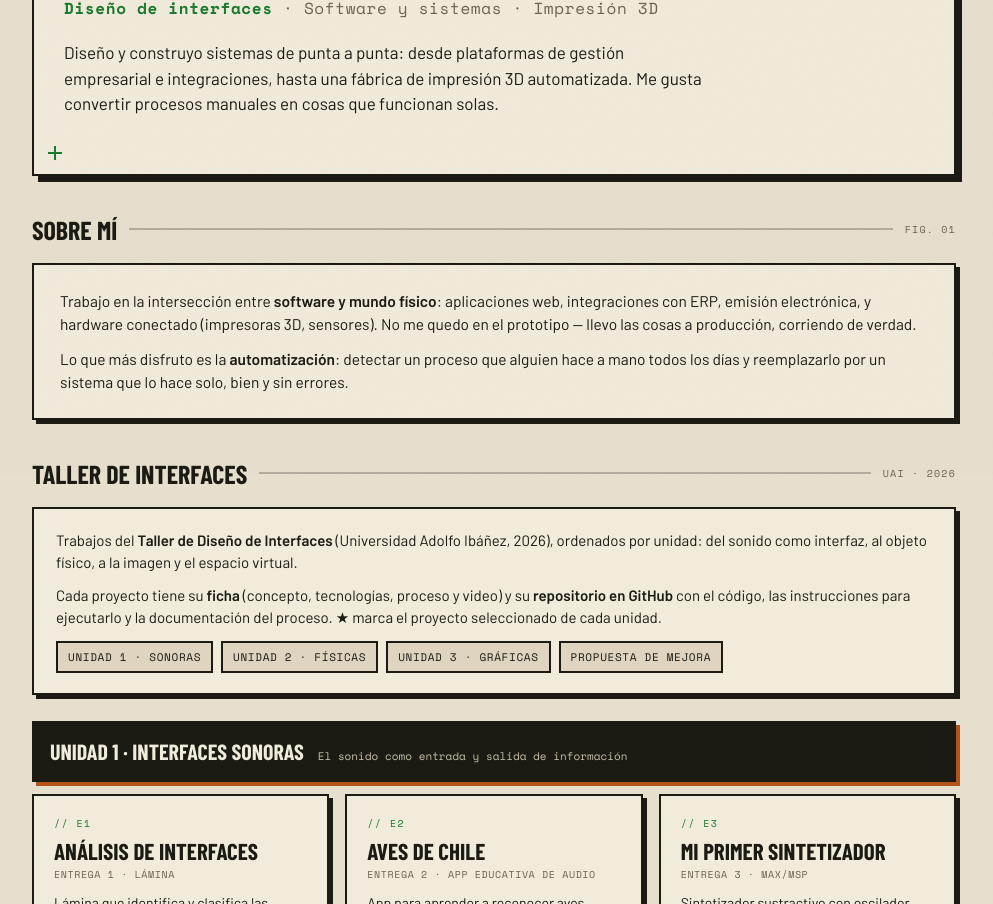
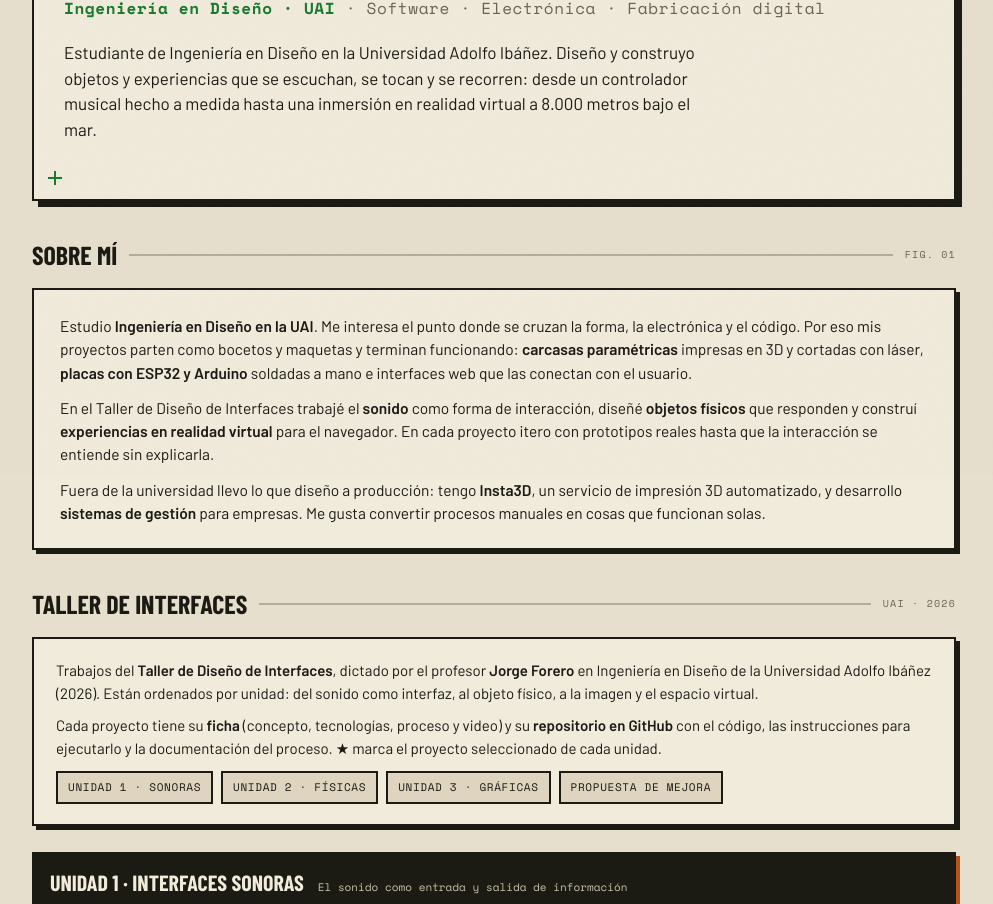
Before and after one commit to pipebenitezpb1/portafolio, a plain HTML site: page index.html in a window 1280 px wide. Shown: the part 325-1229 px from the top of the page, without its empty margins (146-1139 px from the left). Drawn offline with Linux system fonts and the light colour scheme.

Commit message:
Portada: Ingeniería en Diseño UAI, nuevo Sobre mí y crédito al profesor Jorge Forero
Co-Authored-By: Claude Opus 5.5 <noreply@anthropic.com>

```diff
--- a/index.html
+++ b/index.html
@@ -4,7 +4,7 @@
 <meta charset="UTF-8">
 <meta name="viewport" content="width=device-width, initial-scale=1.0">
 <title>Luis Felipe Benítez — Portafolio</title>
-<meta name="description" content="Portafolio de Luis-Felipe Benítez: Taller de Diseño de Interfaces UAI 2026 (interfaces sonoras, físicas y gráficas), software e impresión 3D.">
+<meta name="description" content="Portafolio de Luis-Felipe Benítez, estudiante de Ingeniería en Diseño en la Universidad Adolfo Ibáñez: interfaces sonoras, físicas y gráficas, software e impresión 3D.">
 <link rel="stylesheet" href="fonts/fonts.css">
 <script src="taller/proyectos.js"></script>
 <style>
@@ -128,21 +128,22 @@ a:focus-visible{outline:3px solid var(--alert);outline-offset:2px;}
     <span class="cross" style="bottom:14px;left:14px;"></span>
     <div class="eye">// PORTAFOLIO · 2026</div>
     <h1>Luis Felipe<br>Benítez</h1>
-    <div class="role"><b>Diseño de interfaces</b> · Software y sistemas · Impresión 3D</div>
-    <p class="lead">Diseño y construyo sistemas de punta a punta: desde plataformas de gestión empresarial e integraciones, hasta una fábrica de impresión 3D automatizada. Me gusta convertir procesos manuales en cosas que funcionan solas.</p>
+    <div class="role"><b>Ingeniería en Diseño · UAI</b> · Software · Electrónica · Fabricación digital</div>
+    <p class="lead">Estudiante de Ingeniería en Diseño en la Universidad Adolfo Ibáñez. Diseño y construyo objetos y experiencias que se escuchan, se tocan y se recorren: desde un controlador musical hecho a medida hasta una inmersión en realidad virtual a 8.000 metros bajo el mar.</p>
   </div>
 
   <!-- SOBRE MI -->
   <div class="band" id="sobre"><h2>Sobre mí</h2><div class="ln"></div><span class="tag">FIG. 01</span></div>
   <div class="about">
-    <p>Trabajo en la intersección entre <b>software y mundo físico</b>: aplicaciones web, integraciones con ERP, emisión electrónica, y hardware conectado (impresoras 3D, sensores). No me quedo en el prototipo — llevo las cosas a producción, corriendo de verdad.</p>
-    <p>Lo que más disfruto es la <b>automatización</b>: detectar un proceso que alguien hace a mano todos los días y reemplazarlo por un sistema que lo hace solo, bien y sin errores.</p>
+    <p>Estudio <b>Ingeniería en Diseño en la UAI</b>. Me interesa el punto donde se cruzan la forma, la electrónica y el código. Por eso mis proyectos parten como bocetos y maquetas y terminan funcionando: <b>carcasas paramétricas</b> impresas en 3D y cortadas con láser, <b>placas con ESP32 y Arduino</b> soldadas a mano e interfaces web que las conectan con el usuario.</p>
+    <p>En el Taller de Diseño de Interfaces trabajé el <b>sonido</b> como forma de interacción, diseñé <b>objetos físicos</b> que responden y construí <b>experiencias en realidad virtual</b> para el navegador. En cada proyecto itero con prototipos reales hasta que la interacción se entiende sin explicarla.</p>
+    <p>Fuera de la universidad llevo lo que diseño a producción: tengo <b>Insta3D</b>, un servicio de impresión 3D automatizado, y desarrollo <b>sistemas de gestión</b> para empresas. Me gusta convertir procesos manuales en cosas que funcionan solas.</p>
   </div>
 
   <!-- TALLER DE DISEÑO DE INTERFACES -->
   <div class="band" id="taller"><h2>Taller de Interfaces</h2><div class="ln"></div><span class="tag">UAI · 2026</span></div>
   <div class="intro-taller">
-    <p>Trabajos del <b>Taller de Diseño de Interfaces</b> (Universidad Adolfo Ibáñez, 2026), ordenados por unidad: del sonido como interfaz, al objeto físico, a la imagen y el espacio virtual.</p>
+    <p>Trabajos del <b>Taller de Diseño de Interfaces</b>, dictado por el profesor <b>Jorge Forero</b> en Ingeniería en Diseño de la Universidad Adolfo Ibáñez (2026). Están ordenados por unidad: del sonido como interfaz, al objeto físico, a la imagen y el espacio virtual.</p>
     <p>Cada proyecto tiene su <b>ficha</b> (concepto, tecnologías, proceso y video) y su <b>repositorio en GitHub</b> con el código, las instrucciones para ejecutarlo y la documentación del proceso. ★ marca el proyecto seleccionado de cada unidad.</p>
     <div class="saltos"><a href="#unidad-1">Unidad 1 · Sonoras</a><a href="#unidad-2">Unidad 2 · Físicas</a><a href="#unidad-3">Unidad 3 · Gráficas</a><a href="#mejora">Propuesta de mejora</a></div>
   </div>
```
